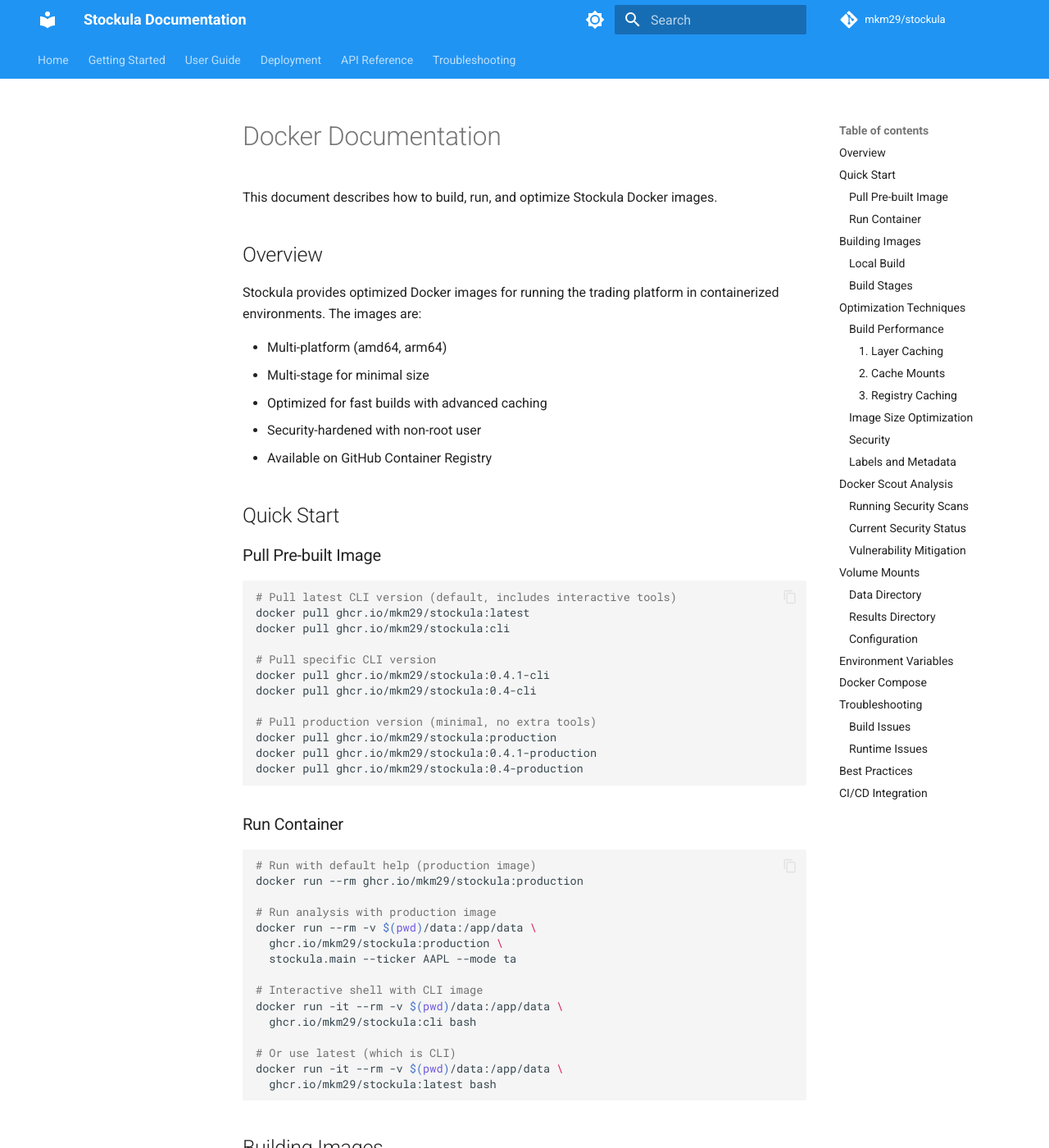
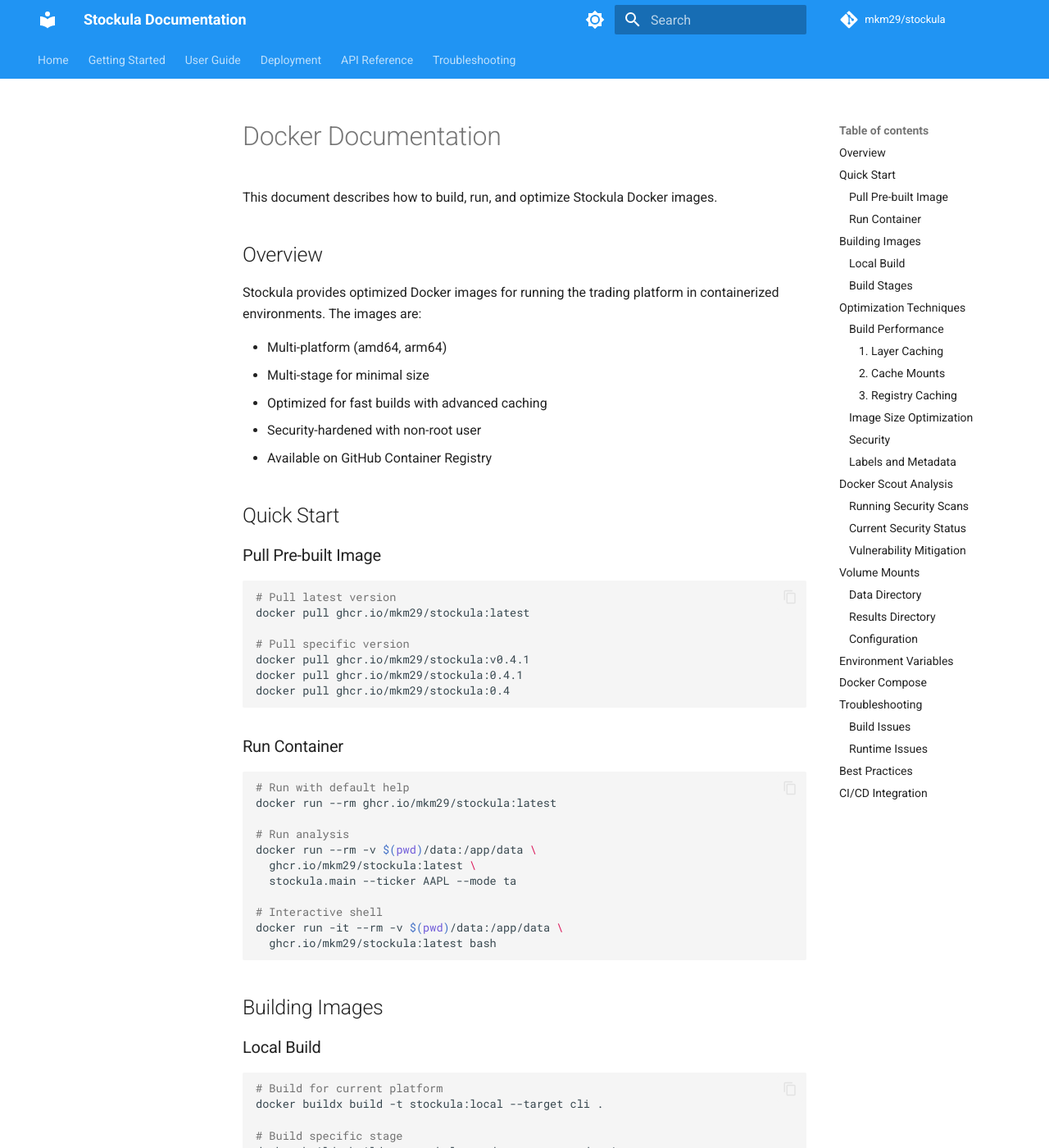
Before and after one commit to mkm29/stockula, an MkDocs documentation site: the page built from docs/docker.md, in a window 1280 px wide and 1400 px high. Shown: the whole window at 82% size. Built offline with MkDocs 1.6.1 and Material for MkDocs 9.7.7, drawn with Linux system fonts in a browser that asks for light colours; comment, search, counter and statistics services are not loaded.

Commit message:
fix: reverted to previous docker build (only build cli)

````diff
--- a/docs/docker.md
+++ b/docs/docker.md
@@ -17,36 +17,27 @@
 ### Pull Pre-built Image
 
 ```bash
-# Pull latest CLI version (default, includes interactive tools)
+# Pull latest version
 docker pull ghcr.io/mkm29/stockula:latest
-docker pull ghcr.io/mkm29/stockula:cli
 
-# Pull specific CLI version
-docker pull ghcr.io/mkm29/stockula:0.4.1-cli
-docker pull ghcr.io/mkm29/stockula:0.4-cli
-
-# Pull production version (minimal, no extra tools)
-docker pull ghcr.io/mkm29/stockula:production
-docker pull ghcr.io/mkm29/stockula:0.4.1-production
-docker pull ghcr.io/mkm29/stockula:0.4-production
+# Pull specific version
+docker pull ghcr.io/mkm29/stockula:v0.4.1
+docker pull ghcr.io/mkm29/stockula:0.4.1
+docker pull ghcr.io/mkm29/stockula:0.4
 ```
 
 ### Run Container
 
 ```bash
-# Run with default help (production image)
-docker run --rm ghcr.io/mkm29/stockula:production
+# Run with default help
+docker run --rm ghcr.io/mkm29/stockula:latest
 
-# Run analysis with production image
+# Run analysis
 docker run --rm -v $(pwd)/data:/app/data \
-  ghcr.io/mkm29/stockula:production \
+  ghcr.io/mkm29/stockula:latest \
   stockula.main --ticker AAPL --mode ta
 
-# Interactive shell with CLI image
-docker run -it --rm -v $(pwd)/data:/app/data \
-  ghcr.io/mkm29/stockula:cli bash
-
-# Or use latest (which is CLI)
+# Interactive shell
 docker run -it --rm -v $(pwd)/data:/app/data \
   ghcr.io/mkm29/stockula:latest bash
 ```
````
Also changed, not shown: docs/development/ci-cd.md (+4 -6 lines), 1 other file.
